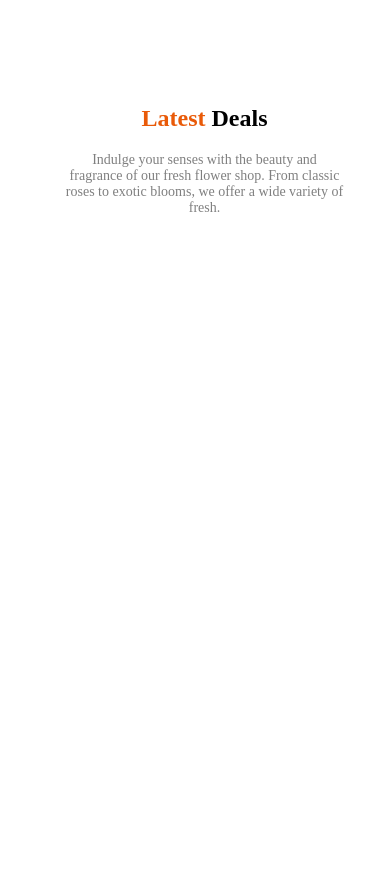
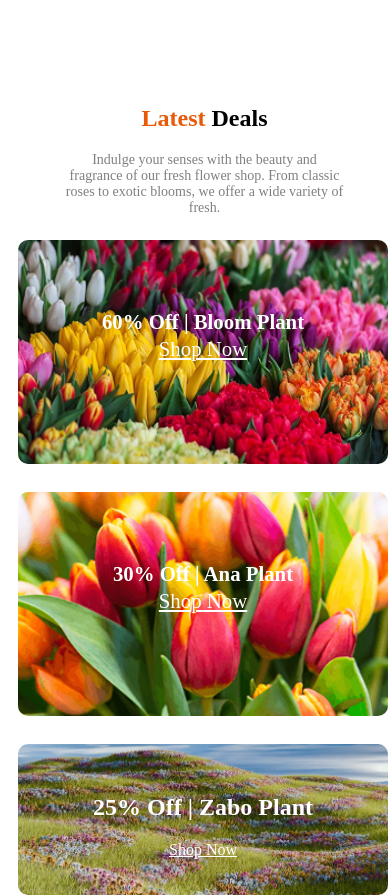
Before and after one commit to sabbir-shekh/second-assignment, a plain HTML site: page index.html in a window 390 px wide. Shown: the part 2974-3869 px from the top of the page. Before the commit the page ends 3202 px from the top, so only its background shows below. Drawn offline with Linux system fonts and the light colour scheme.

Commit message:
shap commit

```diff
--- a/index.html
+++ b/index.html
@@ -134,6 +134,64 @@
     <h2> <span class="primary-color">Latest</span> Deals</h2>
     <p>Indulge your senses with the beauty and fragrance of our fresh flower shop. From classic roses to exotic blooms, we offer a wide variety of fresh.</p>
 </div>
+
+
+<div class="shap">
+  <div class="left-column">
+
+    <div class="watch bloom">
+      <div class="text">
+        <h4>60% Off | Bloom Plant</h4>
+        <p>Shop Now</p>
+      </div>
+    </div>
+
+
+    <div class="watch ana">
+      <div class="text">
+        <h4>30% Off | Ana Plant</h4>
+        <p>Shop Now</p>
+      </div>
+    </div>
+
+  </div>
+
+
+
+
+
+  <div class="watch zabo">
+    <div class="text-zabo">
+      <h2>25% Off | Zabo Plant</h2>
+      <p>Shop Now</p>
+    </div>
+  </div>
+</div>
+<!--
+<div class="shop-now">
+   <div class="card bloom">
+    <div class="text">
+        <h4>30% Off | Ana Plant</h4>
+        <p>Shop Now</p>
+    </div>
+   </div>
+
+
+<div class="card zabo">
+    <div class="text">
+        <h4>25% Off | Zabo Plant</h4>
+        <p>Shop Now</p>
+    </div>
+   </div>
+
+   <div class="card ana">
+    <div class="text">
+        <h4>30% Off | Ana  Plant</h4>
+        <p>Shop Now</p>
+    </div>
+   </div>
+
+</div> -->
     </main>
     <footer>
 
--- a/style.css
+++ b/style.css
@@ -284,7 +284,7 @@ left: 350px;
 
 /* Latest-Deals */
 .Latest-Deals{
-    text-align: center;
+    text-align: center;margin-top: -150px;
 }
 .Latest-Deals p{
     margin: 0 276px;
@@ -314,3 +314,114 @@ left: 350px;
     width: 393px;
 }
 }
+
+/* 25% Off | Zabo Plant */
+
+/* 25% Off | Zabo Plant */
+
+.shap{
+    display: flex;
+    gap: 28px;
+    margin: 0 150px;
+margin-top: 120px;
+}
+.left-column{
+    display: flex;
+    flex-direction: column;
+    gap: 28px;
+
+}
+
+.watch{
+    position: relative;
+    color: white;
+    border-radius: 10px;
+ background-size: cover;
+ background-position: center;
+ padding: 20px;
+
+}
+
+.bloom{
+ width: 367px;
+  height: 201px;
+}
+
+.ana{
+    width: 367px;
+    height: 150px;
+}
+
+
+
+
+.zabo {
+ width: 753px;
+  height: 423px;
+  background-image: url(./media/deal-zabo.png);
+}
+
+.bloom {
+  background-image: url(./media/deal-bloom.png);
+
+}
+.ana {
+  background-image: url(./media/deal-ana.png);
+
+}
+
+.text{
+    font-size: 1.3rem;
+
+    text-align: center;
+    margin-top: 50px;
+
+}
+
+.text p{
+    margin-top: -25px;
+    text-decoration: underline;
+}
+
+.text-zabo{
+    font-size: 2rem;
+    text-align: center;
+    padding-top: 100px;
+}
+
+.text-zabo p{
+    text-decoration: underline;
+}
+
+@media screen and (max-width: 568px) {
+    .shap{
+        flex-direction: column;
+          padding: 0px;
+          width: 330px;
+    margin: 0 auto;
+        height: 581px;
+        margin: 0 auto;
+        margin-left: 10px;
+        margin-top: 20px;
+
+    }
+
+    .zabo{
+        width: 330px;
+        height: 172px;
+    }
+    .bloom{
+width: 330px;
+        height: 184px;
+    }
+
+    .ana{
+        width: 330px;
+        height: 184px;
+    }
+    .text-zabo{
+    font-size: 1rem;
+    text-align: center;
+    padding-top: 10px;
+}
+}
```
